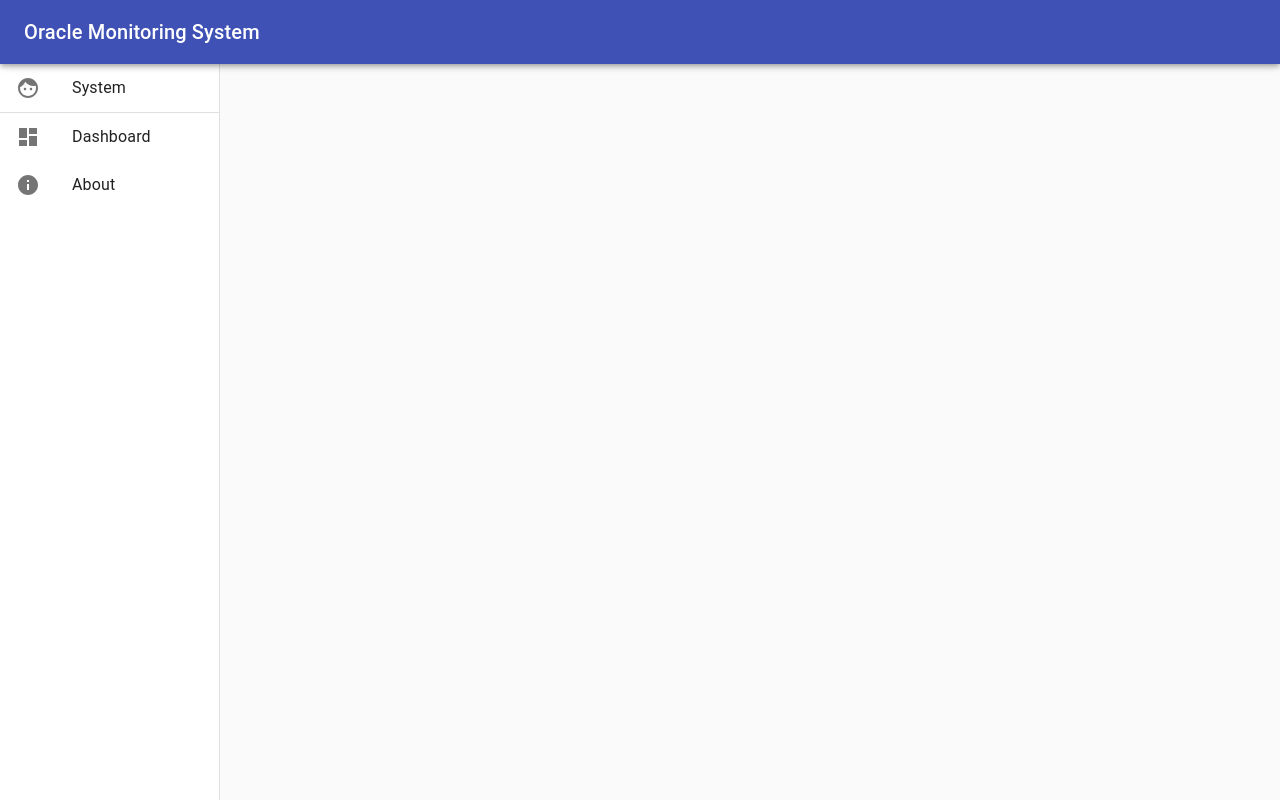
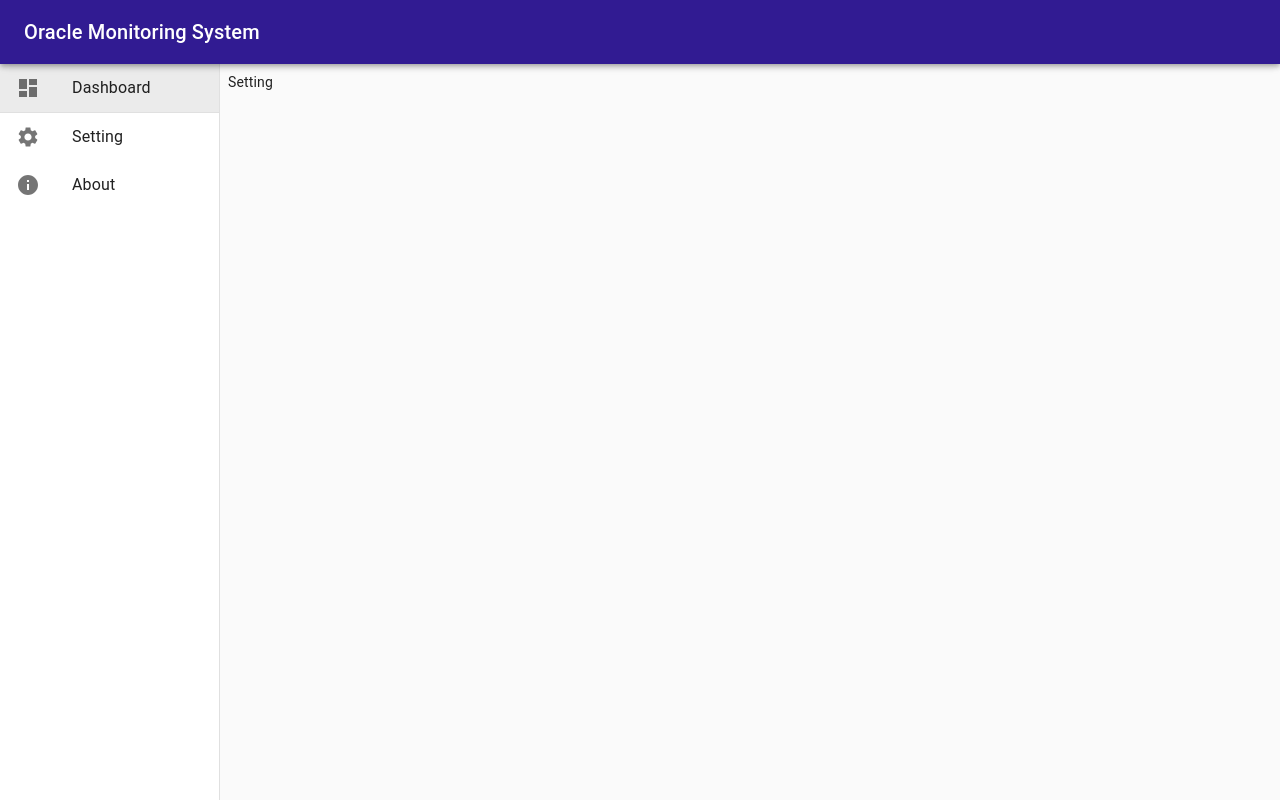
Before and after one commit to xueyublue/oms-mui, a React (Create React App) app: page /setting in a window 1280 px wide. Built offline with nearby package versions, Linux system fonts and the light colour scheme.

Commit message:
set selected menu on click

```diff
--- a/src/App.js
+++ b/src/App.js
@@ -1,11 +1,15 @@
 import AppContainer from "./components/AppContainer";
 import { BrowserRouter as Router } from "react-router-dom";
+import { ThemeProvider } from "@material-ui/core/styles";
+import theme from "./theme";
 
 function App() {
   return (
-    <Router>
-      <AppContainer />
-    </Router>
+    <ThemeProvider theme={theme}>
+      <Router>
+        <AppContainer />
+      </Router>
+    </ThemeProvider>
   );
 }
 
--- a/src/components/MainContainer.jsx
+++ b/src/components/MainContainer.jsx
@@ -4,6 +4,7 @@ import { makeStyles } from "@material-ui/core/styles";
 import { Route, Switch } from "react-router-dom";
 import Dashboard from "./pages/Dashboard";
 import About from "./pages/About";
+import Setting from "./pages/Setting";
 
 const useStyles = makeStyles((theme) => ({
   content: {
@@ -20,6 +21,7 @@ const MainContainer = () => {
         <Toolbar />
         <Switch>
           <Route exact path="/" component={Dashboard} />
+          <Route exact path="/setting" component={Setting} />
           <Route exact path="/about" component={About} />
         </Switch>
       </main>
--- a/src/components/Sidenav.jsx
+++ b/src/components/Sidenav.jsx
@@ -9,7 +9,7 @@ import DashboardIcon from "@material-ui/icons/Dashboard";
 import Drawer from "@material-ui/core/Drawer";
 import { Link } from "react-router-dom";
 import InfoIcon from "@material-ui/icons/Info";
-import FaceIcon from "@material-ui/icons/Face";
+import SettingsIcon from "@material-ui/icons/Settings";
 
 const drawerWidth = 220;
 const useStyles = makeStyles((theme) => ({
@@ -31,6 +31,12 @@ const useStyles = makeStyles((theme) => ({
 
 const Sidenav = () => {
   const classes = useStyles();
+  const [selectedMenuIndex, setSelectedMenuIndex] = React.useState(1);
+
+  const handleListItemClick = (event, index) => {
+    setSelectedMenuIndex(index);
+  };
+
   return (
     <div>
       <Drawer
@@ -42,27 +48,37 @@ const Sidenav = () => {
       >
         <Toolbar />
         <div className={classes.drawerContainer}>
-          <div>
-            <Link to="/" className={classes.link}>
-              <ListItem button>
-                <ListItemIcon>
-                  <FaceIcon />
-                </ListItemIcon>
-                <ListItemText primary={"System"} />
-              </ListItem>
-            </Link>
-          </div>
-          <Divider />
           <Link to="/" className={classes.link}>
-            <ListItem button>
+            <ListItem
+              button
+              selected={selectedMenuIndex == 1}
+              onClick={(event) => handleListItemClick(event, 1)}
+            >
               <ListItemIcon>
                 <DashboardIcon />
               </ListItemIcon>
               <ListItemText primary={"Dashboard"} />
             </ListItem>
           </Link>
+          <Divider />
+          <Link to="/setting" className={classes.link}>
+            <ListItem
+              button
+              selected={selectedMenuIndex == 10}
+              onClick={(event) => handleListItemClick(event, 10)}
+            >
+              <ListItemIcon>
+                <SettingsIcon />
+              </ListItemIcon>
+              <ListItemText primary={"Setting"} />
+            </ListItem>
+          </Link>
           <Link to="/about" className={classes.link}>
-            <ListItem button>
+            <ListItem
+              button
+              selected={selectedMenuIndex == 99}
+              onClick={(event) => handleListItemClick(event, 99)}
+            >
               <ListItemIcon>
                 <InfoIcon />
               </ListItemIcon>
--- /dev/null
+++ b/src/components/pages/Setting.jsx
@@ -0,0 +1,7 @@
+import React from "react";
+
+const Setting = () => {
+  return <div>Setting</div>;
+};
+
+export default Setting;
--- /dev/null
+++ b/src/theme.js
@@ -0,0 +1,20 @@
+import { createMuiTheme } from "@material-ui/core/styles";
+import deepPurple from "@material-ui/core/colors/deepPurple";
+import deepOrange from "@material-ui/core/colors/deepOrange";
+import { lightGreen } from "@material-ui/core/colors";
+
+const theme = createMuiTheme({
+  palette: {
+    primary: {
+      main: deepPurple[900],
+    },
+    secondary: {
+      main: deepOrange[900],
+    },
+  },
+  typography: {
+    fontSize: 14,
+  },
+});
+
+export default theme;
```
